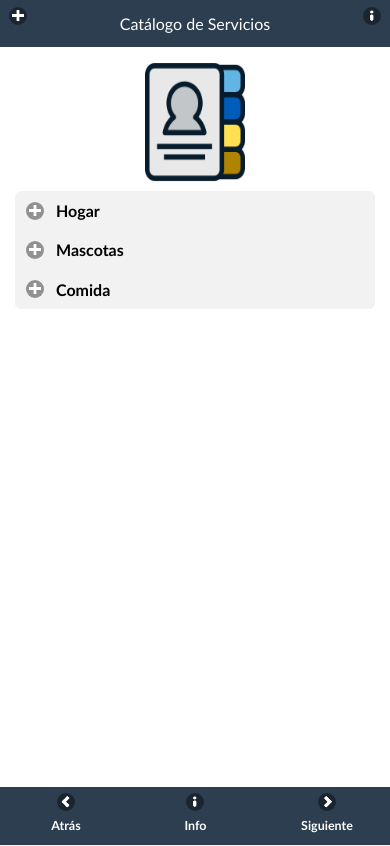
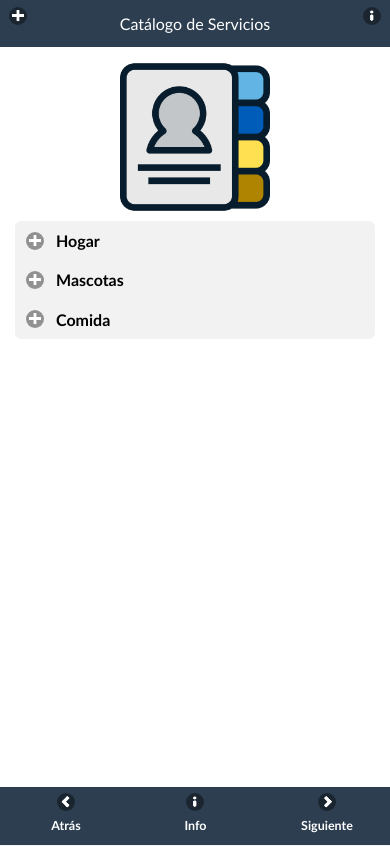
Before and after one commit to Rodx09/Catalogodeservicios, a plain HTML site: page final/index.html in a window 390 px wide. Drawn offline with Linux system fonts and the light colour scheme; some packages are replaced by stand-ins of ours.

Commit message:
Add files via upload

```diff
--- a/final/index.html
+++ b/final/index.html
@@ -36,7 +36,7 @@
         </div>
       </div>
       <div data-role="content">
-      <div align="center"><img src="images/icono_servicios.png" alt="Servicios" width="28%" height="120"></div>
+      <div align="center"><img src="images/icono_servicios.png" alt="Servicios" width="150" height="150"></div>
         <div data-role="collapsible-set" >
           <div data-role="collapsible" id="lista_familia">
             <h3>Hogar</h3>
@@ -164,7 +164,7 @@
         <button class="ui-overlay-b" id="b_guardar">Guardar</button>
         <button class="ui-overlay-b" id="b_borrar">Borrar</button>
 
-      </div>
+
       </center>
        <div data-role="footer" data-position="fixed">
    		<div data-role="navbar">
```
